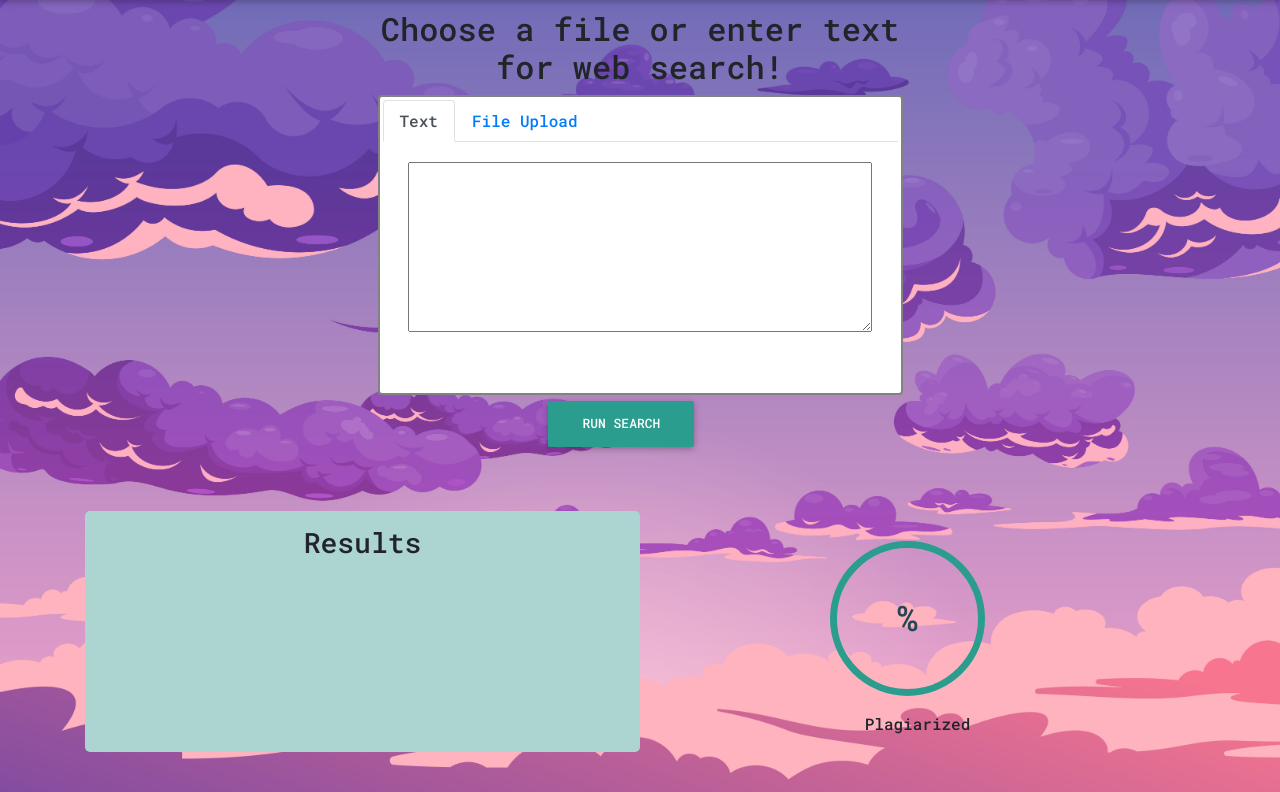
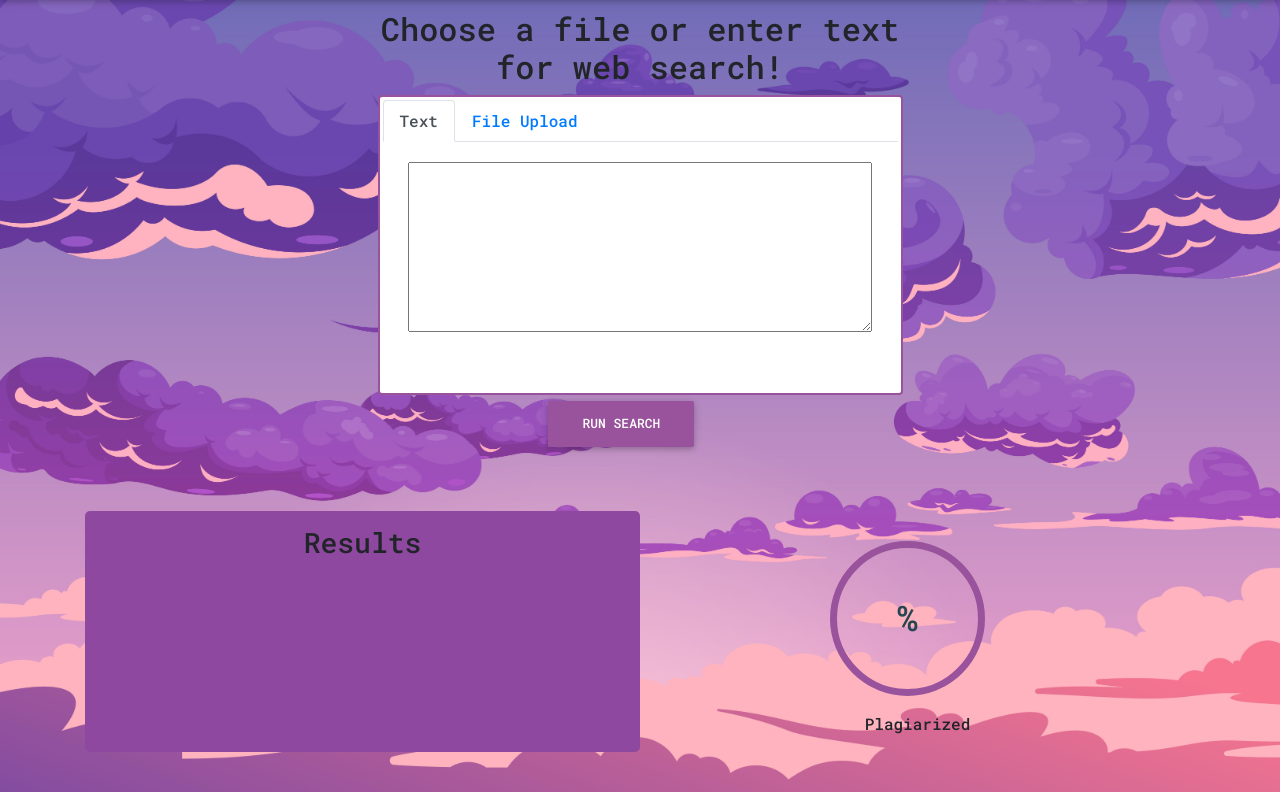
Before and after one commit to EGhost98/Plagiarism_Checker, a Django app: page / in a window 1280 px wide. Shown: the part 81-873 px from the top of the page. Run offline with Django 3.2, Linux system fonts and the light colour scheme; some libraries are stand-ins or nearby versions; some web fonts are replaced.

```diff
--- a/plagiarismchecker/algo/main.py
+++ b/plagiarismchecker/algo/main.py
@@ -2,9 +2,6 @@ from nltk.corpus import stopwords
 from plagiarismchecker.algo import webSearch
 import sys
 import re
-
-# Given a text string, remove all non-alphanumeric
-# characters (using Unicode definition of alphanumeric).
 
 def getQueries(text, n):
     sentenceEnders = re.compile("['.!?]")
--- a/plagiarismchecker/static/pc/styles.css
+++ b/plagiarismchecker/static/pc/styles.css
@@ -1,87 +1,89 @@
-body{
-        overflow: hidden;
-        overflow-x: hidden;
-        overflow-y: scroll;
-        font-family: 'Roboto Mono', monospace;
-        height: 100%;
-        background-color: rgb(227, 242, 255);
+body {
+    overflow: hidden;
+    overflow-x: hidden;
+    overflow-y: scroll;
+    font-family: "Roboto Mono", monospace;
+    height: 100%;
+    background-color: rgb(227, 242, 255);
 }
 
-.tab-content-1{
+.tab-content-1 {
     height: 300px;
-    border: 2px solid rgb(131, 130, 130);
+    border: 2px solid #99539c;
     border-radius: 4px;
     padding: 3px;
     background-color: white;
 }
 
 .navbar-brand {
-    font-family: 'Sansita Swashed', cursive;
+    font-family: "Sansita Swashed", cursive;
     font-size: 26px;
     margin-right: 40px;
 }
 
-
-.navbar-nav{
+.navbar-nav {
     font-size: 20px;
 }
 
-.navbar-nav li :hover{
-    color: #2a9d8f;
-    border-bottom: 2px solid #2a9d8f;
+.navbar-nav li:hover {
+    color: #8f489f;
+    border-bottom: 2px solid #8f489f;
 }
 
-.nav-two{
+.nav-two {
     margin-left: 40px;
 }
 
-.content-1{
+.content-1 {
     margin-top: 10px;
 }
-h1{
+
+h1 {
     text-align: center;
 }
 
-.tab-content-1{
+.tab-content-1 {
     height: 300px;
-    border: 2px solid rgb(131, 130, 130);
+    border: 2px solid #99539c;
     border-radius: 4px;
     padding: 3px;
 }
-.text-content{
+
+.text-content {
     text-align: center;
 }
-form{
+
+form {
     padding-top: 20px;
 }
-textarea{
+
+textarea {
     width: 90%;
     height: 170px;
 }
 
-input{
-    border-radius: 2px solid rgb(172, 169, 169);
+input {
+    border-radius: 2px solid #7e5cba;
 }
 
-button{
-    background-color: #2a9d8f;
+button {
+    background-color: #99539c;
 }
 
 #submit-button-1 {
     margin-left: 100px;
-    background-color: #2a9d8f;
+    background-color: #99539c;
     color: white;
 }
 
-#submit-button-2{
+#submit-button-2 {
     margin-left: 105px;
-
-    background-color: #2a9d8f;
+    background-color: #99539c;
     color: white;
     visibility: hidden;
 }
 
-.output-per-tot{
+.output-per-tot {
     font-size: 35px;
     color: #264653;
     padding-top: 43px;
@@ -90,25 +92,25 @@ button{
     text-align: center;
     width: 155px;
     height: 155px;
-    border: 7px solid #2a9d8f;
-    border-radius: 50%
+    border: 7px solid #99539c;
+    border-radius: 50%;
 }
 
 #p1 {
     margin-left: 180px;
 }
 
-.result-div{
+.result-div {
     margin-bottom: 40px;
 }
 
-.result-1{
-    background-color: #acd4d0;
+.result-1 {
+    background-color: #8f489f;
     padding: 15px 10px;
     border-radius: 5px;
     text-align: center;
 }
 
-.result-2{
+.result-2 {
     padding-top: 25px;
 }
```
Also changed, not shown: plagiarismchecker/static/pc/stylesDocCheck.css (+18 -18 lines), plagiarismchecker/views.py (line endings or trailing spaces).
